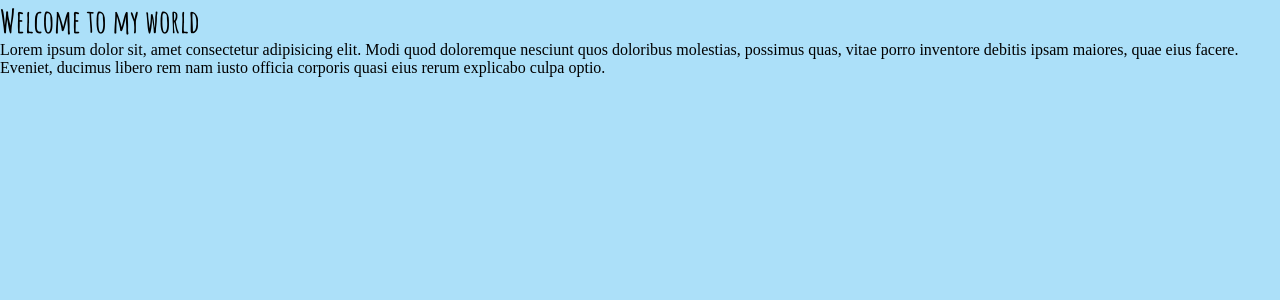
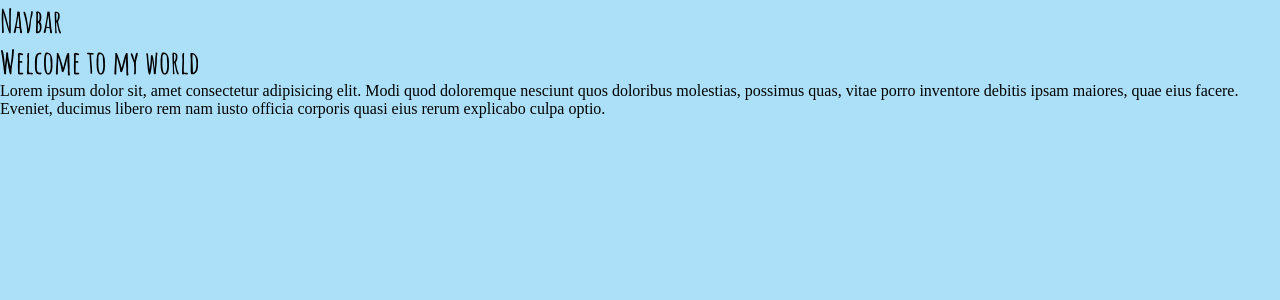
Before and after one commit to yusufgozukara/sass_tour_project_recap, a React (Create React App) app: page / in a window 1280 px wide. Shown: the top 300 px of the page. Built offline with nearby package versions, Linux system fonts and the light colour scheme; a web font is replaced by a local one.

Commit message:
navbar created

```diff
--- a/src/App.js
+++ b/src/App.js
@@ -1,8 +1,10 @@
 import "./App.scss";
+import Navbar from "./components/Navbar/Navbar";
 
 const App = () => {
   return (
     <div className="App">
+      <Navbar />
       <h1>Welcome to my world</h1>
       <p>
         Lorem ipsum dolor sit, amet consectetur adipisicing elit. Modi quod
--- /dev/null
+++ b/src/components/Navbar/Navbar.jsx
@@ -0,0 +1,11 @@
+import "./Navbar.scss";
+
+const Navbar = () => {
+  return (
+    <div className="navbar">
+      <h1>Navbar</h1>
+    </div>
+  );
+};
+
+export default Navbar;
```
Also changed, not shown: src/components/Navbar/Navbar.scss (added).
